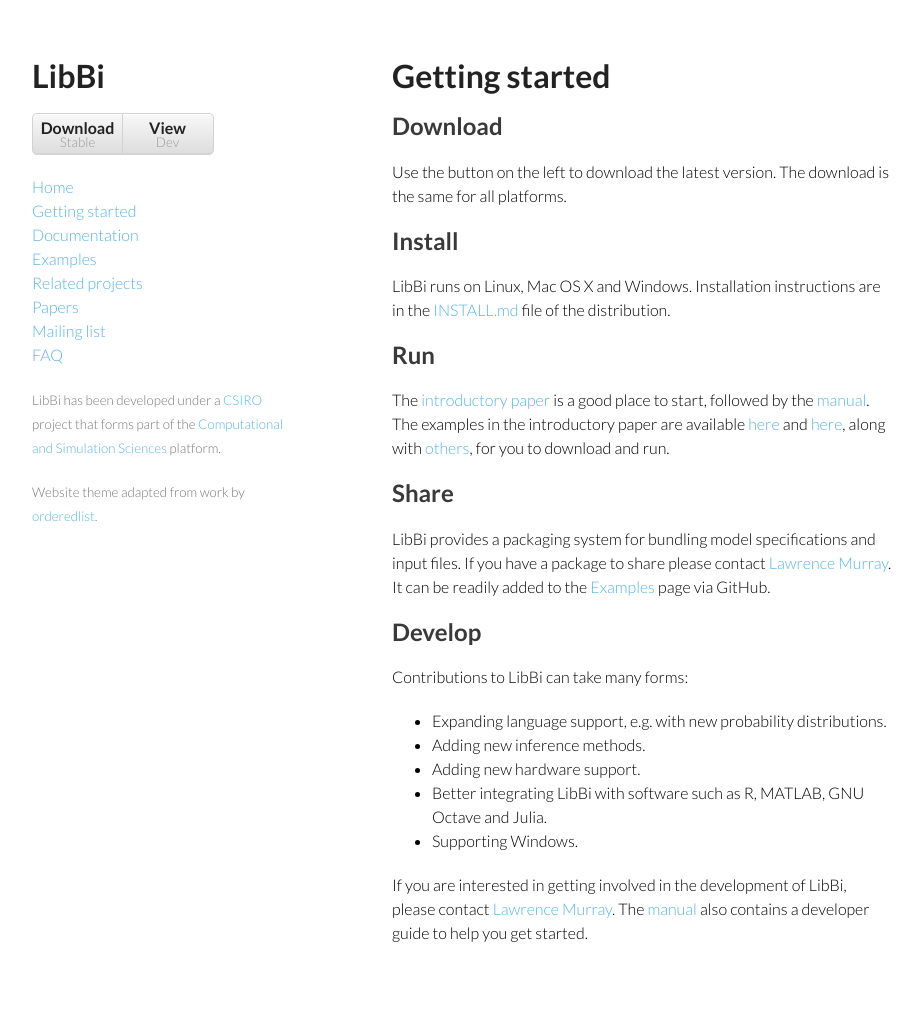
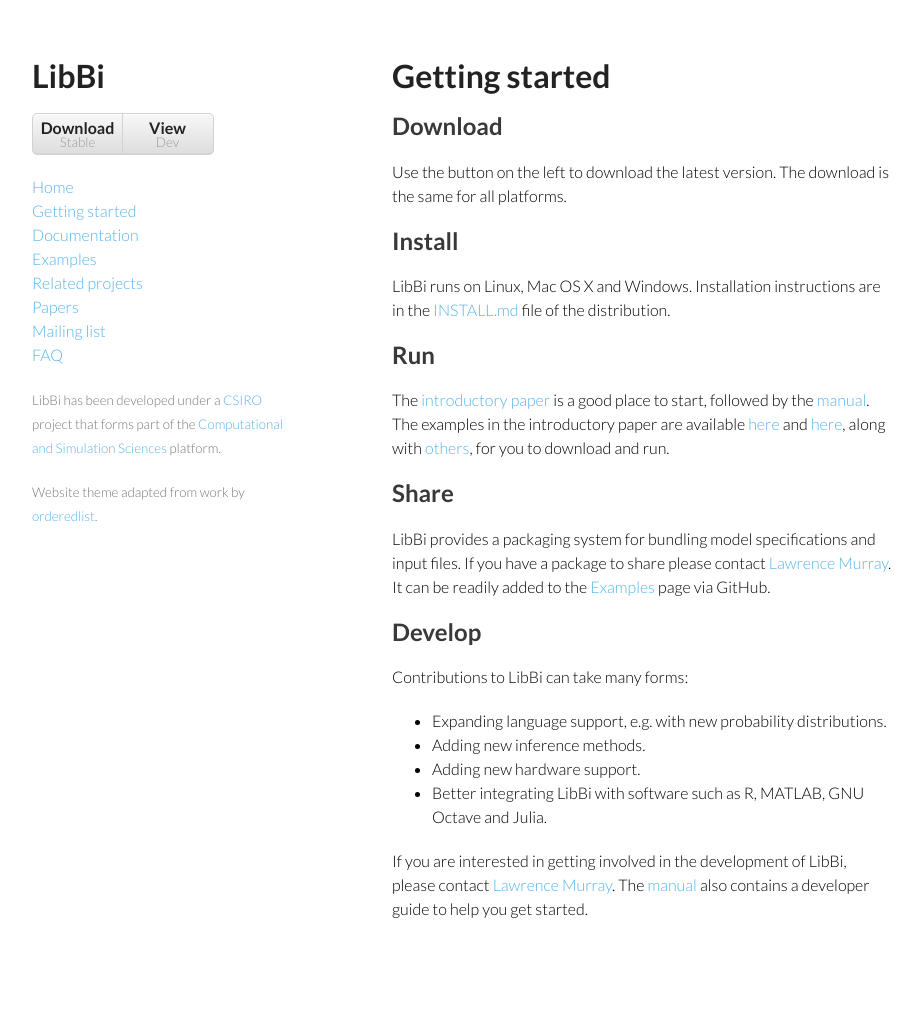
Before and after one commit to lawmurray/LibBi, a Jekyll site: the page built from 10-getting-started.md, in a window 1280 px wide. Shown: the whole page, without its empty margins (178-1099 px from the left). Built offline with Jekyll 4.4.1, drawn with Linux system fonts in a browser that asks for light colours; after the commit the page ends 991 px from its top, so only the background shows below that.

Commit message:
Removed 'Supporting Windows' from suggested development tasks on the Getting Started page.

```diff
--- a/10-getting-started.md
+++ b/10-getting-started.md
@@ -48,7 +48,6 @@
 * Adding new hardware support.
 * Better integrating LibBi with software such as R, MATLAB, GNU Octave and
   Julia.
-* Supporting Windows.
 
 If you are interested in getting involved in the development of LibBi, please
 contact <a href="mailto:lawrence.murray@csiro.au">Lawrence Murray</a>. The
```
